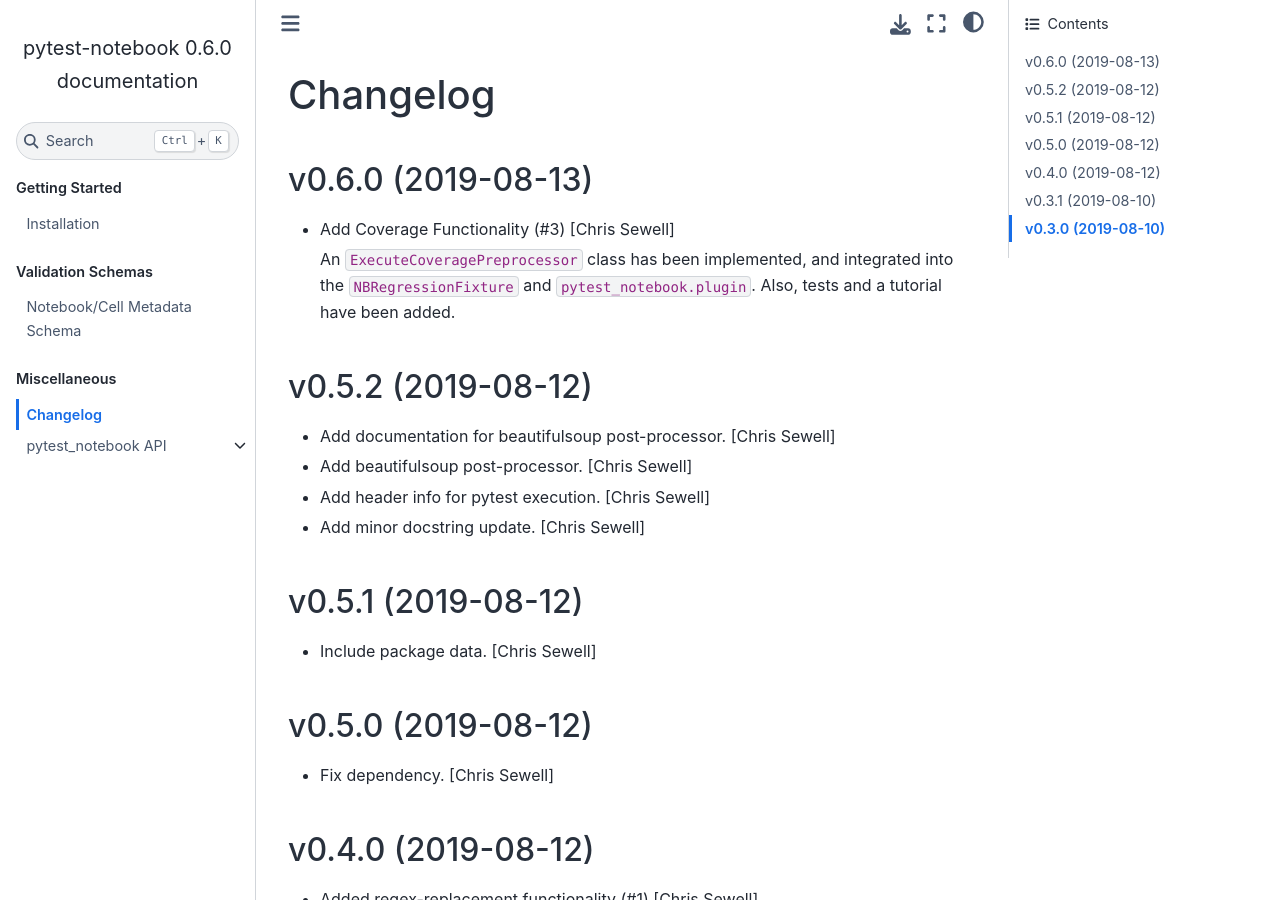
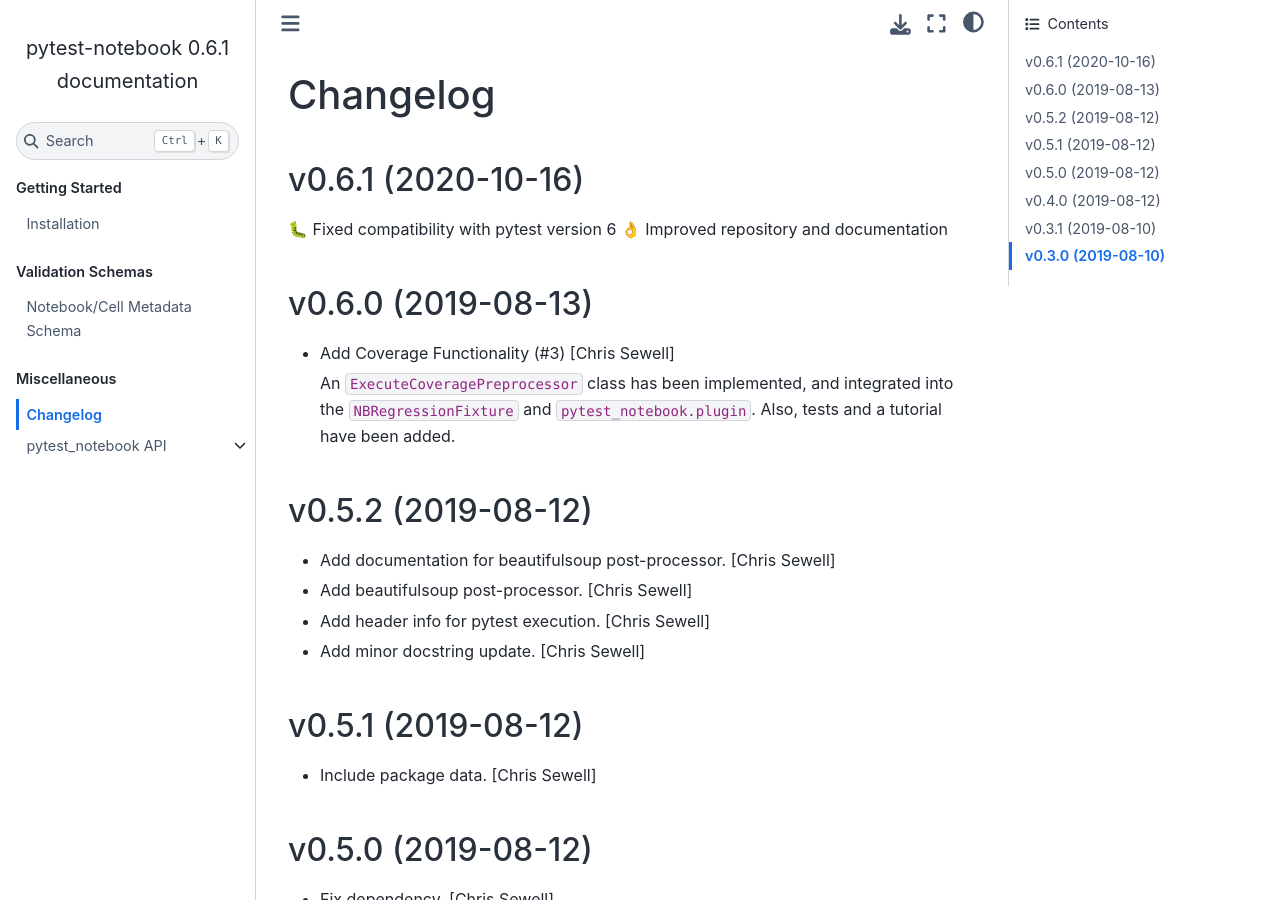
Before and after one commit to chrisjsewell/pytest-notebook, a Sphinx documentation site: the page built from docs/source/changelog.rst, in a window 1280 px wide and 900 px high. Built offline with Sphinx 7.4.7 and the Sphinx Book theme 1.1.4, drawn with Linux system fonts in a browser that asks for light colours; pages that are not in the unit, such as notebooks, are missing from menus.

Commit message:
🚀 RELEASE: v0.6.1

```diff
--- a/docs/source/changelog.rst
+++ b/docs/source/changelog.rst
@@ -1,6 +1,11 @@
 Changelog
 =========
 
+v0.6.1 (2020-10-16)
+-------------------
+
+🐛 Fixed compatibility with pytest version 6
+👌 Improved repository and documentation
 
 v0.6.0 (2019-08-13)
 -------------------
--- a/pytest_notebook/__init__.py
+++ b/pytest_notebook/__init__.py
@@ -2,4 +2,4 @@
 
 A pytest plugin for testing Jupyter Notebooks.
 """
-__version__ = "0.6.0"
+__version__ = "0.6.1"
```
Also changed, not shown: README.md (+1 -1 lines), docs/source/user_guide/get_started.md (+1 -1 lines).
